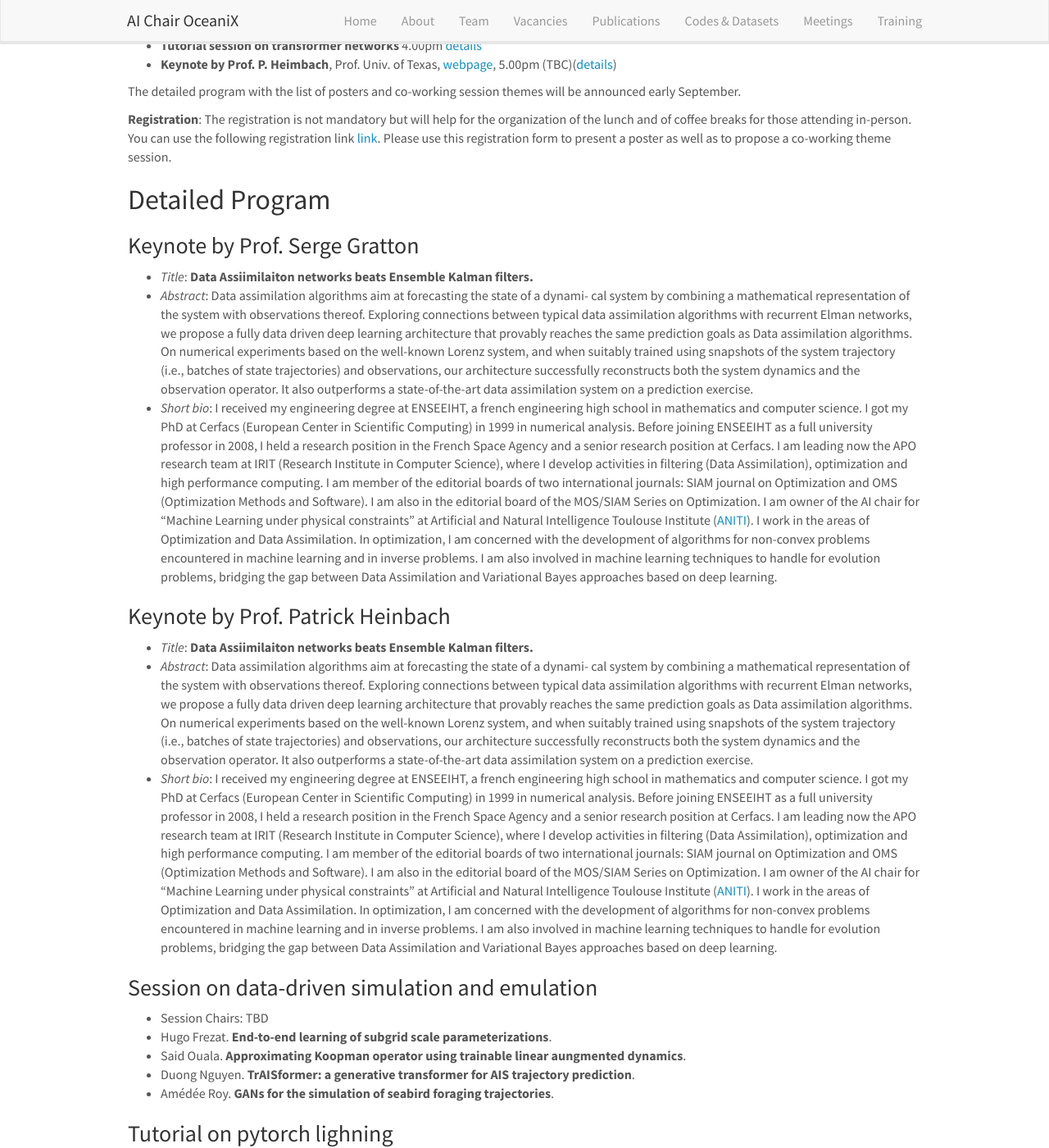
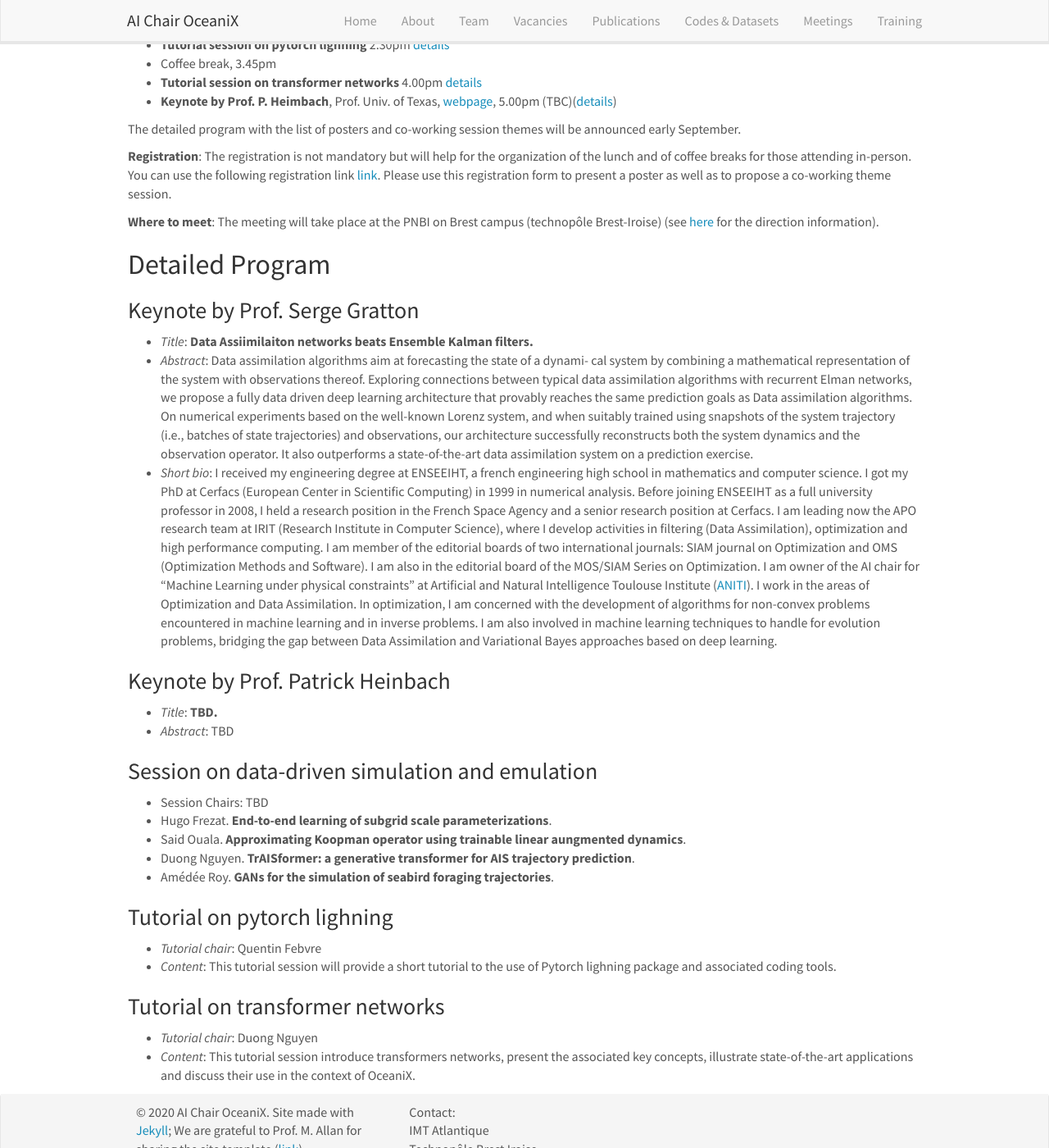
Before and after one commit to CIA-Oceanix/CIA-Oceanix.github.io, a Jekyll site: the page built from _pages/assembly.md, in a window 1280 px wide and 1400 px high, scrolled down 426 px. Shown: the whole window at 82% size. Built offline with Jekyll 4.4.1, drawn with Linux system fonts in a browser that asks for light colours; nearby versions of some CDN libraries; some of the changed text lies outside the part shown.

Commit message:
Update assembly.md

```diff
--- a/_pages/assembly.md
+++ b/_pages/assembly.md
@@ -6,7 +6,7 @@
 permalink: /assembly
 ---
 
-# First OceaniX Annual Assembly on Sept. 15 2021
+# First OceaniX Annual Assembly on Sept. 15 2021, PNBI, Brest
 
 We are glad to announce the **first annual assembly of AI Chair OceaniX to be held on Sept. 15 2021**.
 The assembly will combine an **in-person meeting at the PNBI on the "Technopôle Brest Iroise, Brest"** and **remote participations on zoom** (link to be posted ni due time).
@@ -30,6 +30,7 @@
 You can use the following registration link [link](https://forms.gle/FfoSbN4KAejGfVY66).
 Please use this registration form to present a poster as well as to propose a co-working theme session.
 
+**Where to meet**: The meeting will take place at the PNBI on Brest campus (technopôle Brest-Iroise) (see [here](https://www.google.com/maps/place/P%C3%B4le+Num%C3%A9rique+Brest+Iroise+(PNBI)/@48.3595771,-4.5646672,15z/data=!4m2!3m1!1s0x0:0xe713edbc83a1d6d4?sa=X&ved=2ahUKEwj8mPyoyNvyAhUExIUKHWO4BH8Q_BIwCnoECEEQBQ) for the direction information).
 
 ## Detailed Program
 
@@ -39,9 +40,8 @@
 - *Short bio*: I received my engineering degree at ENSEEIHT, a french engineering high school in mathematics and computer science. I got my PhD at Cerfacs (European Center in Scientific Computing)  in 1999 in numerical analysis.  Before joining ENSEEIHT as a full university professor in 2008, I held a research position in the French Space Agency and a senior research position at Cerfacs. I am leading now the APO research team at IRIT (Research Institute in Computer Science), where I develop activities in filtering (Data Assimilation), optimization and high performance computing. I am member of the editorial boards of two international journals: SIAM journal on Optimization and OMS (Optimization Methods and  Software). I am also in the editorial board of the MOS/SIAM Series on Optimization. I am owner of the AI chair for "Machine Learning under physical constraints" at Artificial and Natural Intelligence Toulouse Institute ([ANITI](https://aniti.univ-toulouse.fr/en/)). I work in the areas of Optimization and Data Assimilation. In optimization, I am concerned with the  development of  algorithms for non-convex problems encountered in machine learning and in inverse problems. I am also involved in machine learning techniques to handle for evolution problems, bridging the gap between Data Assimilation and Variational Bayes approaches based on deep learning.
 
 ### Keynote by Prof. Patrick Heinbach
-- *Title*: **Data Assiimilaiton networks beats Ensemble Kalman filters.**
-- *Abstract*: Data assimilation algorithms aim at forecasting the state of a dynami- cal system by combining a mathematical representation of the system with observations thereof. Exploring connections between typical data assimilation algorithms with recurrent Elman networks, we propose a fully data driven deep learning architecture that provably reaches the same prediction goals as Data assimilation algorithms. On numerical experiments based on the well-known Lorenz system, and when suitably trained using snapshots of the system trajectory (i.e., batches of state trajectories) and observations, our architecture successfully reconstructs both the system dynamics and the observation operator. It also outperforms a state-of-the-art data assimilation system on a prediction exercise.
-- *Short bio*: I received my engineering degree at ENSEEIHT, a french engineering high school in mathematics and computer science. I got my PhD at Cerfacs (European Center in Scientific Computing)  in 1999 in numerical analysis.  Before joining ENSEEIHT as a full university professor in 2008, I held a research position in the French Space Agency and a senior research position at Cerfacs. I am leading now the APO research team at IRIT (Research Institute in Computer Science), where I develop activities in filtering (Data Assimilation), optimization and high performance computing. I am member of the editorial boards of two international journals: SIAM journal on Optimization and OMS (Optimization Methods and  Software). I am also in the editorial board of the MOS/SIAM Series on Optimization. I am owner of the AI chair for "Machine Learning under physical constraints" at Artificial and Natural Intelligence Toulouse Institute ([ANITI](https://aniti.univ-toulouse.fr/en/)). I work in the areas of Optimization and Data Assimilation. In optimization, I am concerned with the  development of  algorithms for non-convex problems encountered in machine learning and in inverse problems. I am also involved in machine learning techniques to handle for evolution problems, bridging the gap between Data Assimilation and Variational Bayes approaches based on deep learning.
+- *Title*: **TBD.**
+- *Abstract*: TBD
 
 ### Session on data-driven simulation and emulation
 - Session Chairs: TBD
```
